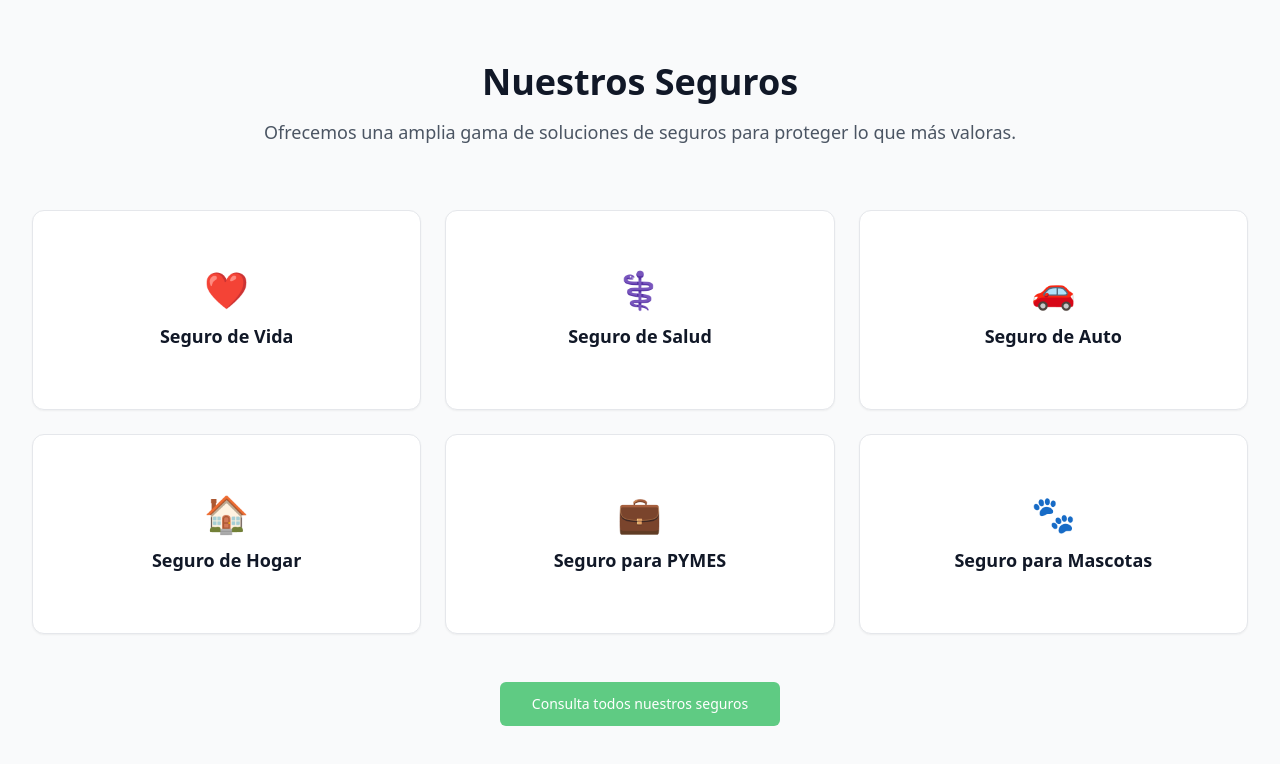
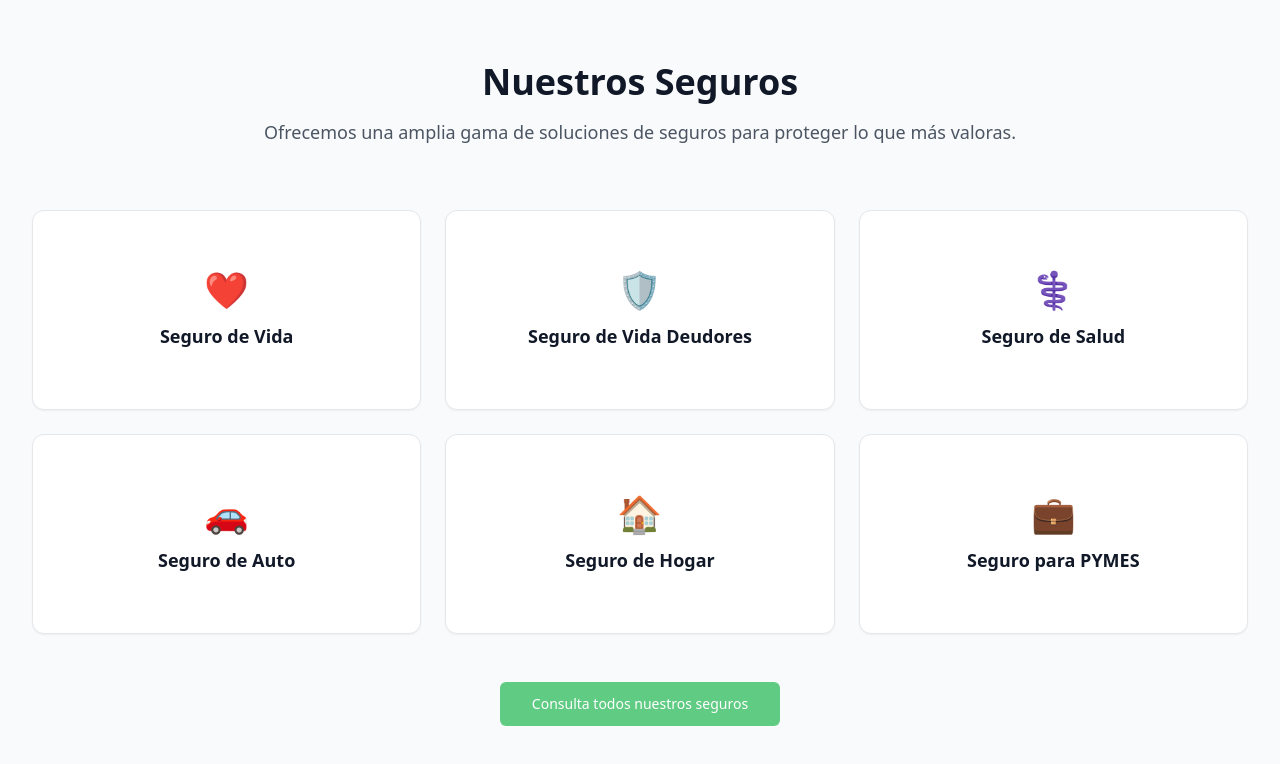
Before and after one commit to santiago-rico/proense-asesora-digital, a React (Vite) app: page / in a window 1280 px wide. Shown: the part 642-1406 px from the top of the page. Built offline with nearby package versions, Linux system fonts and the light colour scheme.

Commit message:
feat: replace pet insurance with life debt insurance in insurance types list

```diff
--- a/src/components/home/InsuranceTypesSection.tsx
+++ b/src/components/home/InsuranceTypesSection.tsx
@@ -5,6 +5,7 @@ import { Button } from "@/components/ui/button";
 import InsuranceCard from "@/components/shared/InsuranceCard";
 
 const insuranceTypes = [
+  // First row
   {
     title: "Seguro de Vida",
     description: "Protege a tus seres queridos y garantiza su futuro financiero ante cualquier eventualidad, asegurando su bienestar y tranquilidad.",
@@ -12,11 +13,18 @@ const insuranceTypes = [
     link: "/seguros/vida",
   },
   {
+    title: "Seguro de Vida Deudores",
+    description: "Protege a tu familia de las deudas en caso de fallecimiento o incapacidad, asegurando que no hereden obligaciones financieras y mantengan su estabilidad económica.",
+    icon: <span>🛡️</span>,
+    link: "/seguros/vida-deudores",
+  },
+  {
     title: "Seguro de Salud",
     description: "Te brinda acceso a una amplia red de clínicas y especialistas, cubriendo consultas, hospitalización, cirugías y tratamientos.",
     icon: <span>⚕️</span>,
     link: "/seguros/salud",
   },
+  // Second row
   {
     title: "Seguro de Auto",
     description: "Protección total para tu vehículo contra accidentes, robo, daños a terceros y asistencia en carretera para tu tranquilidad al conducir.",
@@ -34,12 +42,6 @@ const insuranceTypes = [
     description: "Ofrecemos coberturas adaptadas a las necesidades de tu pequeña o mediana empresa, protegiendo tus activos y continuidad operativa.",
     icon: <span>💼</span>,
     link: "/seguros/pymes",
-  },
-  {
-    title: "Seguro para Mascotas",
-    description: "Cubre gastos veterinarios por accidentes o enfermedades, vacunas y más, para que tu mascota reciba la mejor atención.",
-    icon: <span>🐾</span>,
-    link: "/seguros/mascotas",
   },
 ];
 
```
